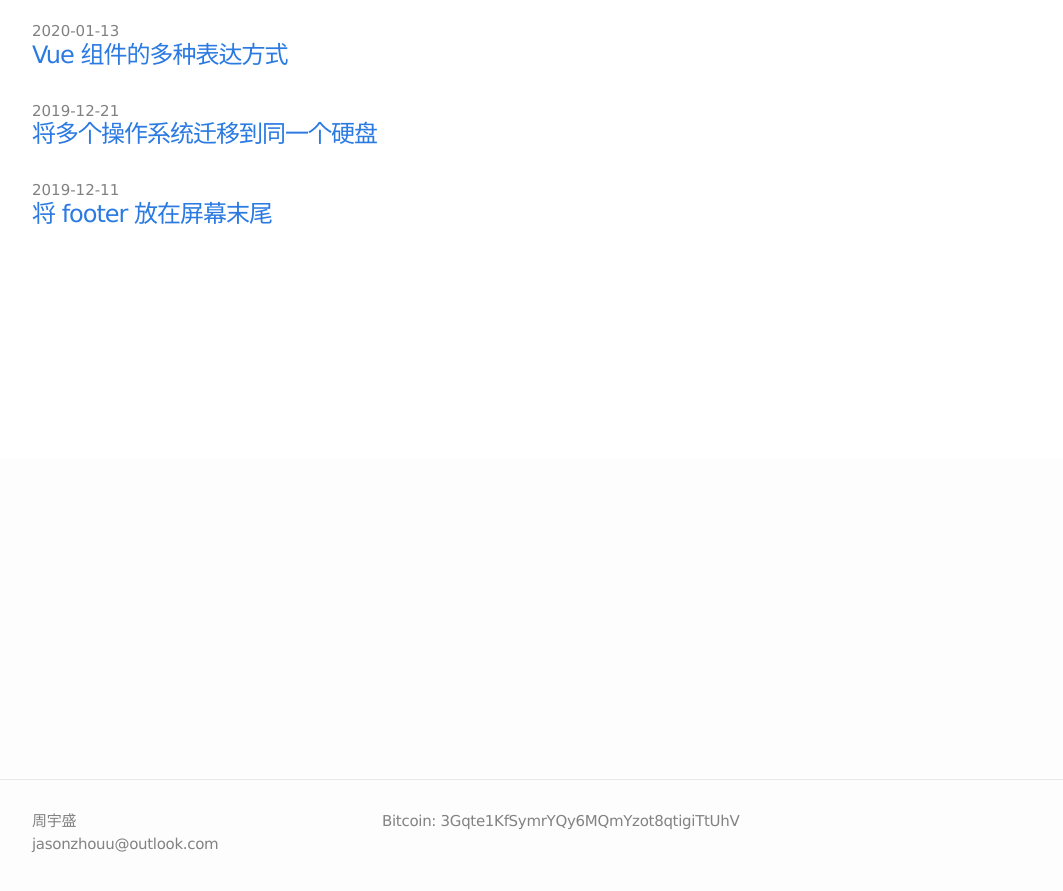
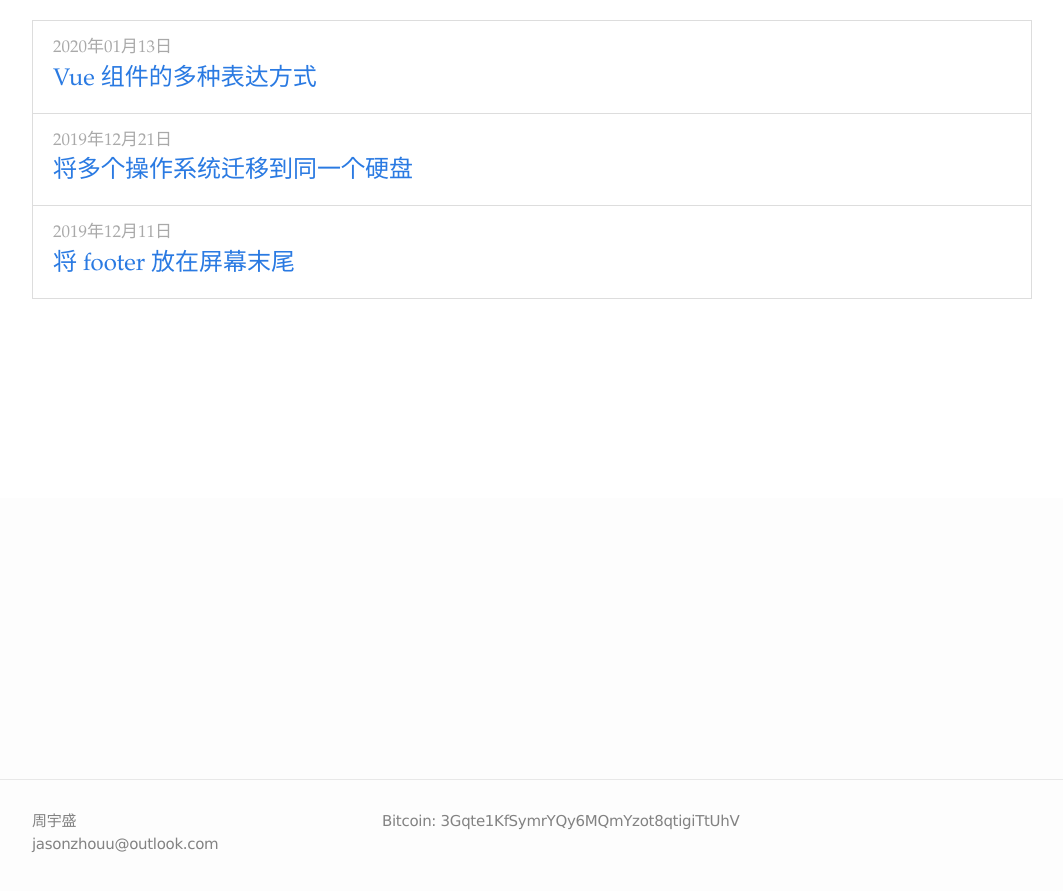
Before and after one commit to jasonzhouu/jasonzhouu.github.io, a Jekyll site: the page built from index.html, in a window 1280 px wide. Shown: the top 891 px of the page, without its empty margins (108-1171 px from the left). Built offline with Jekyll 4.4.1, drawn with Linux system fonts in a browser that asks for light colours.

Commit message:
「更改样式」主页的文章列表链接占据整行，hover时背景变灰
方法：
* 将<li>内的标题、时间移到<a>标签内
* <a>标签样式：
 - display: block
 - hover 时背景色为灰色
 - dext-decoraton: none

```diff
--- a/css/main.css
+++ b/css/main.css
@@ -197,27 +197,30 @@
 /* 主页的文章列表 */
 /* ----------------------------------------------------------*/
 
-.home h1 { margin-bottom: 25px; }
-
 .posts {
-    list-style-type: none;
-    padding-top: 20px;
+  list-style-type: none;
+  padding-top: 20px;
 }
 
-.posts li {
-    margin-bottom: 30px;
+.posts li a {
+  display: block;
+  text-decoration: none;
+  font-size: 24px;
+  padding: 15px 20px;
+  border: 1px solid #ddd;
+  margin-bottom: -1px;
+  font-family: "Palatino Linotype", "Book Antiqua", Palatino, Helvetica, STKaiti, SimSun, serif;
 }
 
-.posts .post-link {
-  font-size: 24px;
-  letter-spacing: -1px;
-  line-height: 1;
+
+.posts li a:hover {
+  background-color: #eee;
 }
 
-.posts .post-date {
+.posts .post-link .post-date {
   display: block;
-  font-size: 15px;
-  color: #818181;
+  font-size: 17px;
+  color: darkgray;
 }
 
 
@@ -260,6 +263,7 @@
     margin: 20px auto;
     display: block;
     max-width: 90%;
+    max-height: 60vh;
 /*  border: 2px solid black;*/
 }
 
--- a/index.html
+++ b/index.html
@@ -7,8 +7,10 @@
   <ul class="posts">
     {% for post in site.posts %}
       <li>
-        <span class="post-date">{{ post.date | date: "%Y-%m-%d" }}</span>
-        <a class="post-link" href="{{ post.url }}">{{ post.title }}</a>
+        <a class="post-link" href="{{ post.url }}">
+            <span class="post-date">{{ post.date | date: "%Y年%m月%d日" }}</span>
+            {{ post.title }}
+        </a>
       </li>
     {% endfor %}
   </ul>
```
